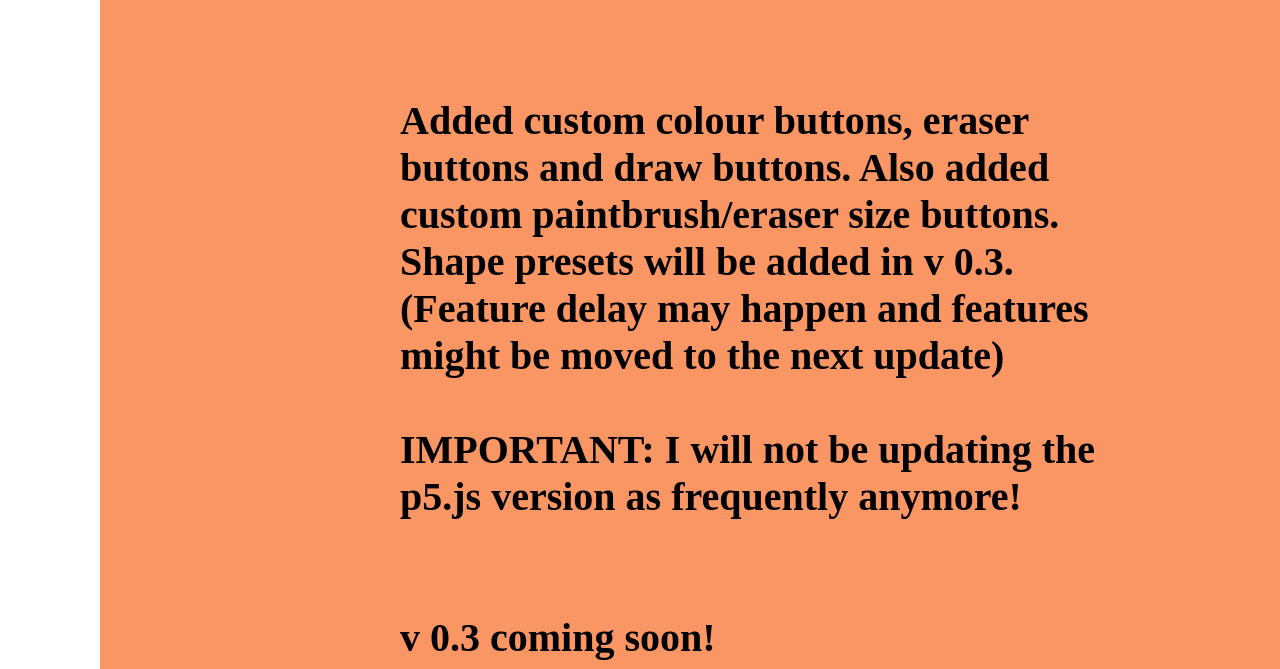
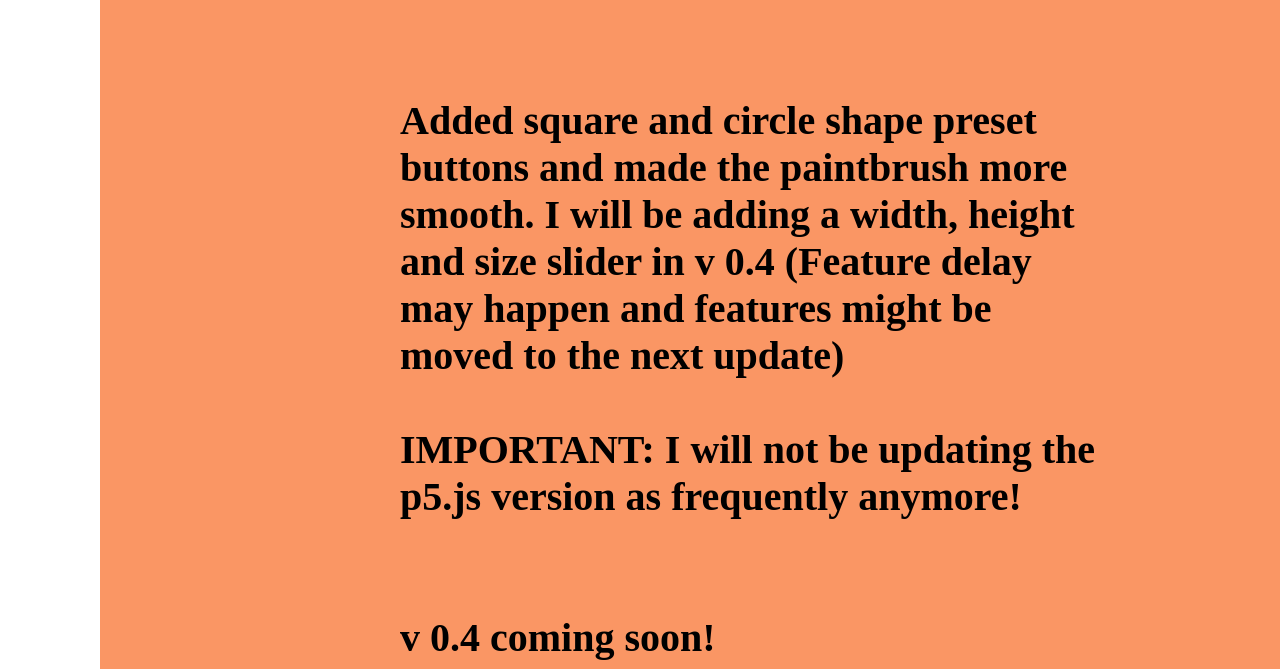
Before and after one commit to logs-in-my-eyes69/logs-in-my-eyes69.github.io, a plain HTML site: page frame4.html in a window 1280 px wide. Shown: the part 256-925 px from the top of the page. Drawn offline with Linux system fonts and the light colour scheme.

Commit message:
initial commit 2

```diff
--- a/frame4.html
+++ b/frame4.html
@@ -43,9 +43,9 @@
 
 	<body>
 
-		<h1 id="title">Update Log <br> v 0.2</h1>
+		<h1 id="title">Update Log <br> v 0.3</h1>
 		<a href="index.html"><button id="back-button">Back</button></a>
-		<h2 id="description"><strong>Added custom colour buttons, eraser buttons and draw buttons. Also added custom paintbrush/eraser size buttons. Shape presets will be added in v 0.3. (Feature delay may happen and features might be moved to the next update)<br><br> IMPORTANT: I will not be updating the p5.js version as frequently anymore!<br><br><br>v 0.3 coming soon!</strong></h2>
+		<h2 id="description"><strong>Added square and circle shape preset buttons and made the paintbrush more smooth. I will be adding a width, height and size slider in v 0.4 (Feature delay may happen and features might be moved to the next update)<br><br> IMPORTANT: I will not be updating the p5.js version as frequently anymore!<br><br><br>v 0.4 coming soon!</strong></h2>
 
 		<script>
 			var button = document.getElementById("back-button");
```
